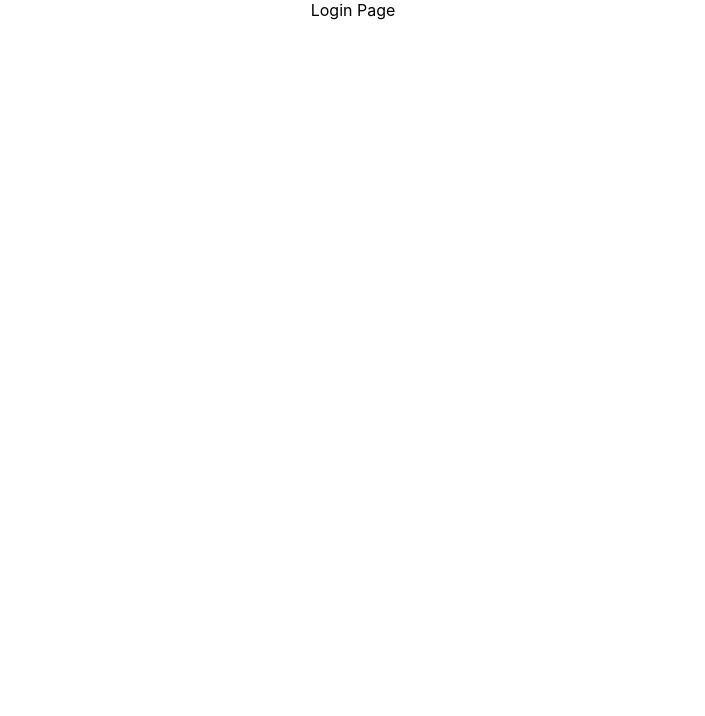
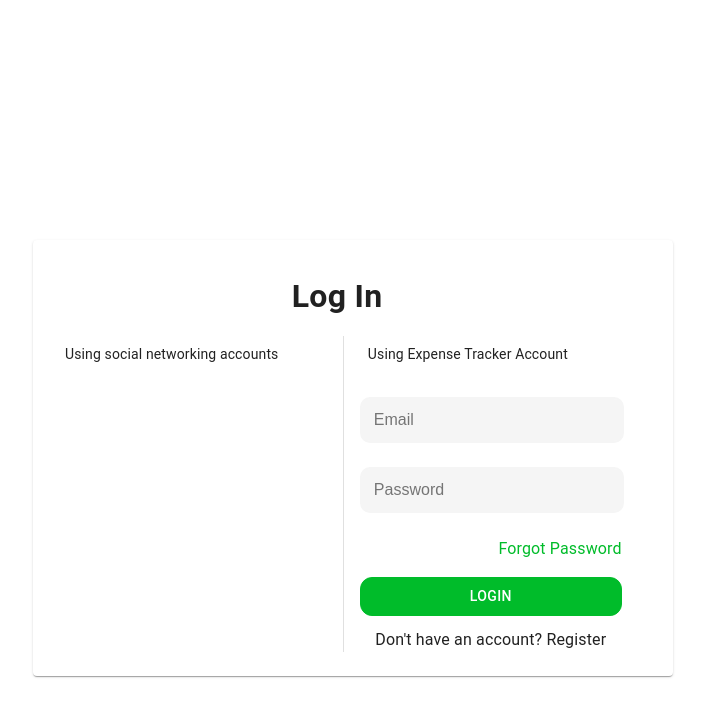
Before and after one commit to Gowripriya-Duraisamy/ExpenseTracker, a React (Create React App) app in the folder client/: page / in a window 1280 px wide. Shown: the top 716 px of the page, without its empty margins (287-992 px from the left). Built offline with nearby package versions, Linux system fonts and the light colour scheme; no server answers.

Commit message:
Worked on the layout of login screen v1

```diff
--- a/client/package.json
+++ b/client/package.json
@@ -7,6 +7,7 @@
     "@emotion/styled": "^11.10.4",
     "@mui/material": "^5.10.10",
     "@mui/styled-engine": "^5.10.8",
+    "@react-oauth/google": "^0.2.8",
     "@reduxjs/toolkit": "^1.8.6",
     "@testing-library/jest-dom": "^5.14.1",
     "@testing-library/react": "^13.0.0",
--- /dev/null
+++ b/client/src/views/Login/GoogleLogin.tsx
@@ -0,0 +1,22 @@
+import {
+  GoogleOAuthProvider,
+  GoogleLogin as GoogleSignIn,
+  CredentialResponse,
+} from "@react-oauth/google";
+
+const GoogleLogin = () => {
+  const handleLoginSuccess = (credentialData: CredentialResponse) => {
+    console.log("Login success", credentialData);
+  };
+
+  const handleLoginError = () => {
+    console.log("Login failed");
+  };
+  return (
+    <GoogleOAuthProvider clientId={process.env.REACT_APP_GOOGLE_CLIENTID || ""}>
+      <GoogleSignIn size="medium" text="signin_with" onSuccess={handleLoginSuccess} onError={handleLoginError} />
+    </GoogleOAuthProvider>
+  );
+};
+
+export default GoogleLogin;
--- a/client/src/views/Login/index.tsx
+++ b/client/src/views/Login/index.tsx
@@ -1,7 +1,40 @@
-import { Box } from "@mui/material";
+import {
+  CardContent,
+  Card,
+  Grid,
+  Typography,
+  Divider,
+  Button
+} from "@mui/material";
+import GoogleLogin from "./GoogleLogin";
+
+import classes from "./login.module.css";
 
 const Login = () => {
-    return<Box>Login Page</Box>
-}
+  return (
+    <Grid className={classes.grid}>
+      <Card className={classes.card}>
+        <CardContent>
+          <Typography className={classes.header}>Log In</Typography>
+          <Grid container>
+            <Grid className={classes.itemGrid} item xs={5.8}>
+            <Typography className={classes.socialHeader}>Using social networking accounts</Typography>
+            <GoogleLogin />
+            </Grid>
+            <Divider orientation="vertical" flexItem />
+            <Grid className={classes.itemGrid} item xs={5.8}>
+              <Typography className={classes.fieldHeader}>Using Expense Tracker Account</Typography>
+                <input placeholder="Email" className={classes.field} />
+                <input placeholder="Password" className={classes.field} />
+              <Typography className={classes.password}>Forgot Password</Typography>
+              <Button className={classes.loginButton} type="submit">Login</Button>
+              <Typography>Don't have an account? <span className={classes.resgister}>Register</span></Typography>
+            </Grid>
+          </Grid>
+        </CardContent>
+      </Card>
+    </Grid>
+  );
+};
 
 export default Login;
--- /dev/null
+++ b/client/src/views/Login/login.module.css
@@ -0,0 +1,76 @@
+.card {
+    width: 50%;
+    margin: auto;
+}
+
+.grid {
+    display: flex;
+    justify-content: center;
+    align-content: center;
+    margin: 15rem auto;
+}
+
+.header {
+    font-size: 2rem;
+    font-weight: bold;
+    padding: 1rem 2rem;
+    padding-left: 0;
+}
+
+.field {
+    background-color: #f5f5f5;
+    border: 2px solid #f5f5f5;
+    border-radius: 10px;
+    display: flex;
+    width: 90%;
+    padding: 12px;
+    margin: 1.5rem 0;
+    font-size: 1rem;
+}
+
+.socialHeader {
+    font-size: 14px;
+    padding: 8px 0;
+    display: flex;
+    justify-content: flex-start;
+}
+
+.fieldHeader {
+    font-size: 14px;
+    padding: 8px;
+    display: flex;
+    justify-content: flex-start;
+}
+
+.password {
+    display: flex;
+    justify-content: flex-end;
+    color: #00bc2a;
+    padding-bottom: 1rem;
+}
+
+.loginButton {
+    background: #00bc2a;
+    padding: 6px;
+    border: 1px #00bc2a solid;
+    color: white;
+    border-radius: 12px;
+    display: flex;
+    width: 100%;
+    margin-bottom: 12px;
+}
+
+.itemGrid {
+    padding: 0 1rem;
+}
+
+.register {
+    color: #00bc2a;
+    text-decoration: underline;
+}
+
+.register :hover,
+.password   :hover{
+    cursor: pointer;
+    color: #0c710f;
+}
```
Also changed, not shown: 2 other files (tests, documents, lock files or other folders).
